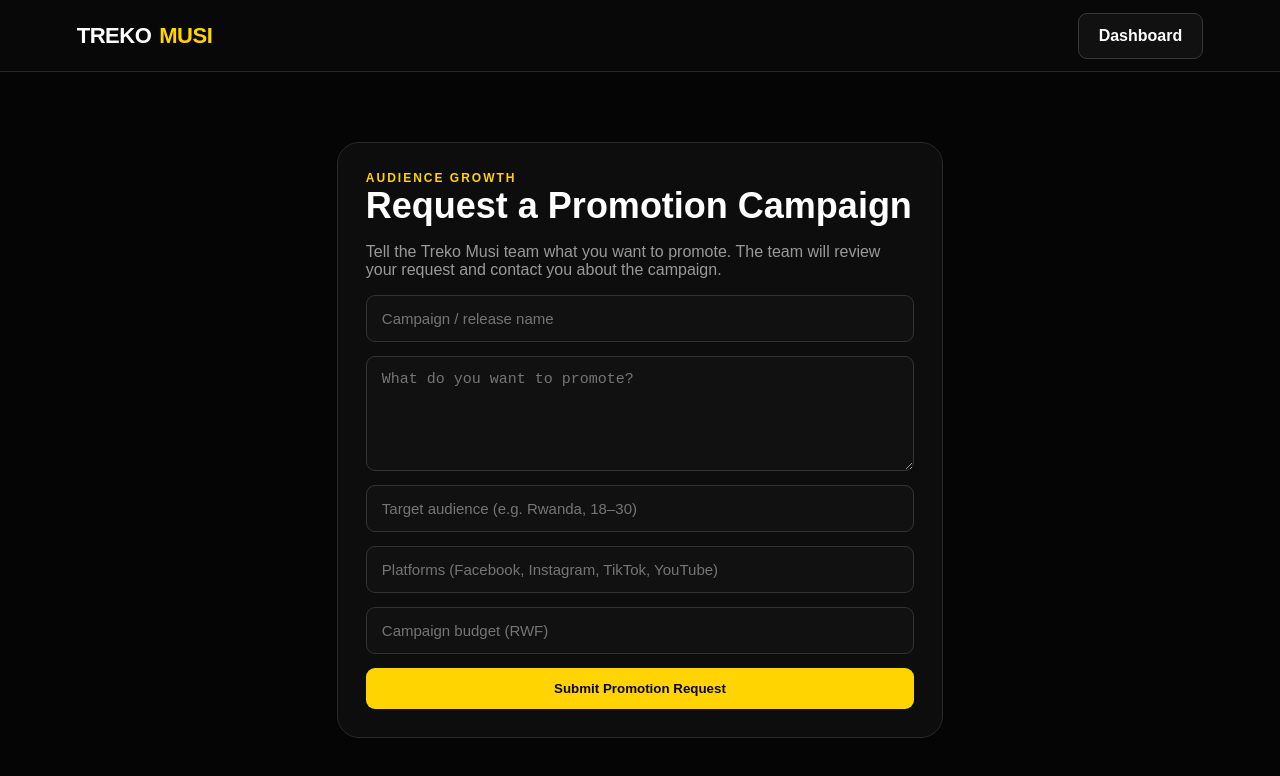
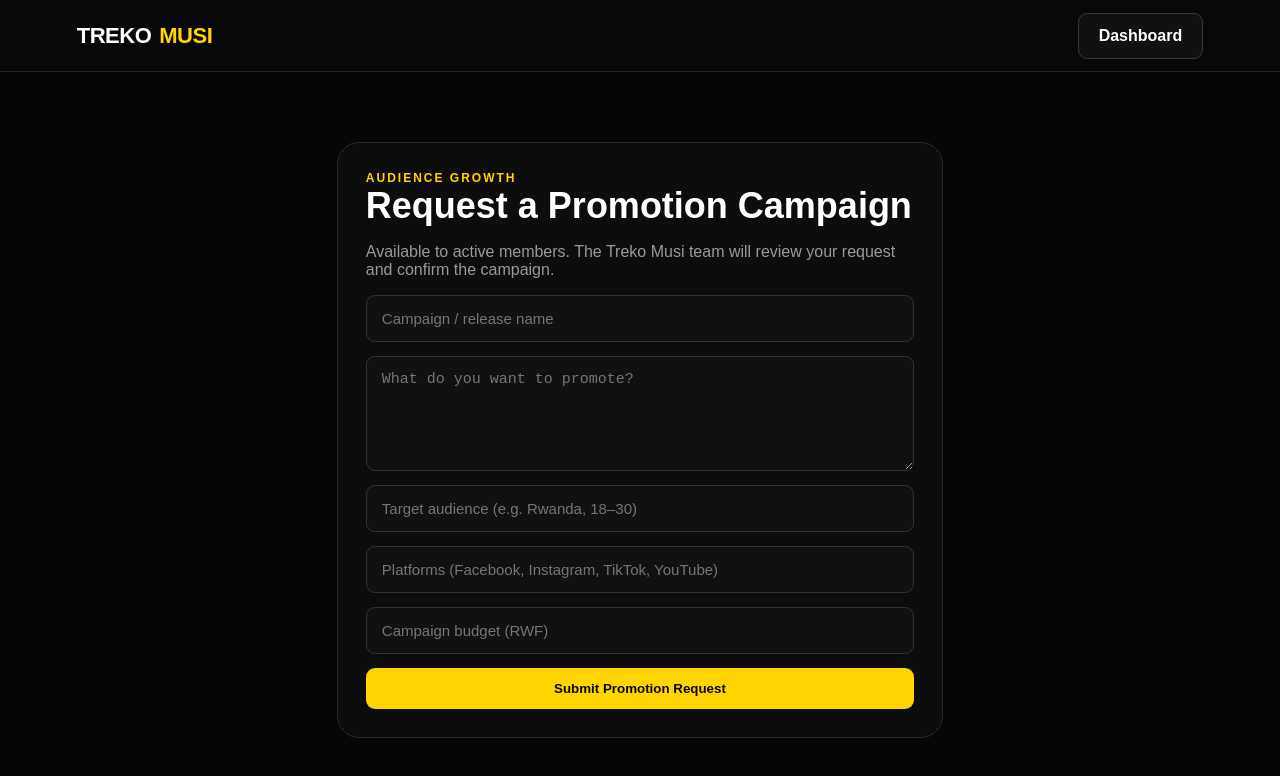
Before and after one commit to senid-221/TREKO-MUSI-ARTISTS, a Next.js app: page /promotion in a window 1280 px wide. Shown: the top 776 px of the page. Built offline with nearby package versions, Linux system fonts and the light colour scheme.

Commit message:
Connect app/promotion/page.tsx to backend

```diff
--- a/app/promotion/page.tsx
+++ b/app/promotion/page.tsx
@@ -1,2 +1,5 @@
-"use client"; import {useState} from "react"; import Link from "next/link";
-export default function Promotion(){const [sent,setSent]=useState(false);return <main className="shell"><nav className="nav"><Link className="brand" href="/">TREKO <span>MUSI</span></Link><Link href="/dashboard" className="btn ghost">Dashboard</Link></nav><section className="section" style={{maxWidth:760}}><div className="card"><div className="eyebrow">Audience Growth</div><h2>Request a Promotion Campaign</h2><p className="muted">Tell the Treko Musi team what you want to promote. The team will review your request and contact you about the campaign.</p>{sent?<><h3>Request submitted ✓</h3><p className="muted">Your promotion request is now pending review.</p></>:<form onSubmit={e=>{e.preventDefault();setSent(true)}} style={{display:"grid",gap:14}}><input className="field" required placeholder="Campaign / release name"/><textarea className="field" required placeholder="What do you want to promote?" rows={5}/><input className="field" placeholder="Target audience (e.g. Rwanda, 18–30)"/><input className="field" placeholder="Platforms (Facebook, Instagram, TikTok, YouTube)"/><input className="field" type="number" placeholder="Campaign budget (RWF)"/><button className="btn primary">Submit Promotion Request</button></form>}</div></section></main>}
+"use client";
+import {useState} from "react"; import Link from "next/link";
+export default function Promotion(){const [sent,setSent]=useState(false),[error,setError]=useState("");
+async function submit(e:React.FormEvent<HTMLFormElement>){e.preventDefault();setError("");const f=new FormData(e.currentTarget);const r=await fetch("/api/promotions",{method:"POST",headers:{"Content-Type":"application/json"},body:JSON.stringify(Object.fromEntries(f))});const d=await r.json();if(!r.ok){setError(d.error||"Request failed");return}setSent(true)}
+return <main className="shell"><nav className="nav"><Link className="brand" href="/">TREKO <span>MUSI</span></Link><Link href="/dashboard" className="btn ghost">Dashboard</Link></nav><section className="section" style={{maxWidth:760}}><div className="card"><div className="eyebrow">Audience Growth</div><h2>Request a Promotion Campaign</h2><p className="muted">Available to active members. The Treko Musi team will review your request and confirm the campaign.</p>{error&&<p style={{color:"#ffd400"}}>{error}</p>}{sent?<><h3>Request submitted ✓</h3><p className="muted">Your request is now pending review.</p></>:<form onSubmit={submit} style={{display:"grid",gap:14}}><input name="title" className="field" required placeholder="Campaign / release name"/><textarea name="goal" className="field" required placeholder="What do you want to promote?" rows={5}/><input name="targetAudience" className="field" placeholder="Target audience (e.g. Rwanda, 18–30)"/><input name="platforms" className="field" placeholder="Platforms (Facebook, Instagram, TikTok, YouTube)"/><input name="budget" className="field" type="number" placeholder="Campaign budget (RWF)"/><button className="btn primary">Submit Promotion Request</button></form>}</div></section></main>}
```
